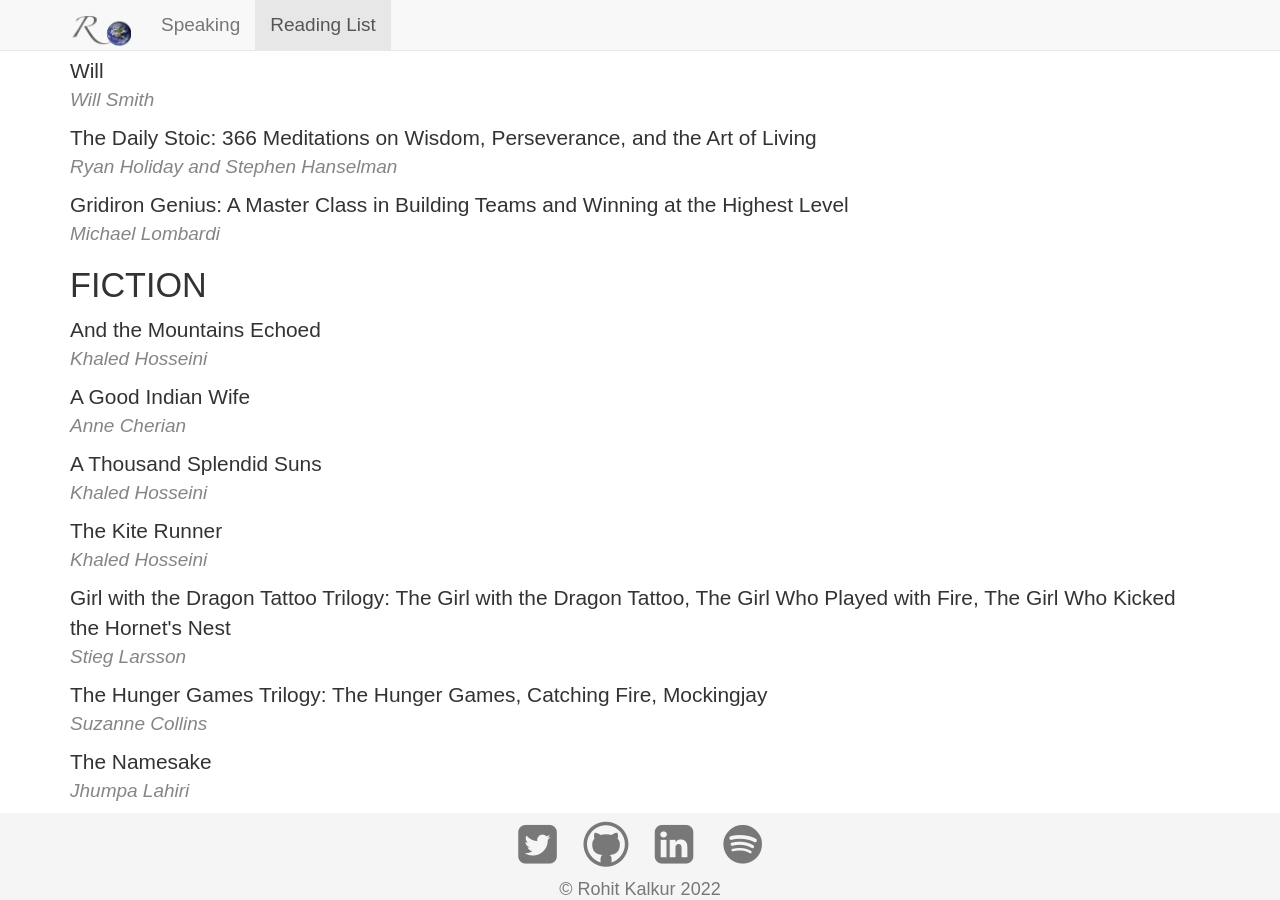
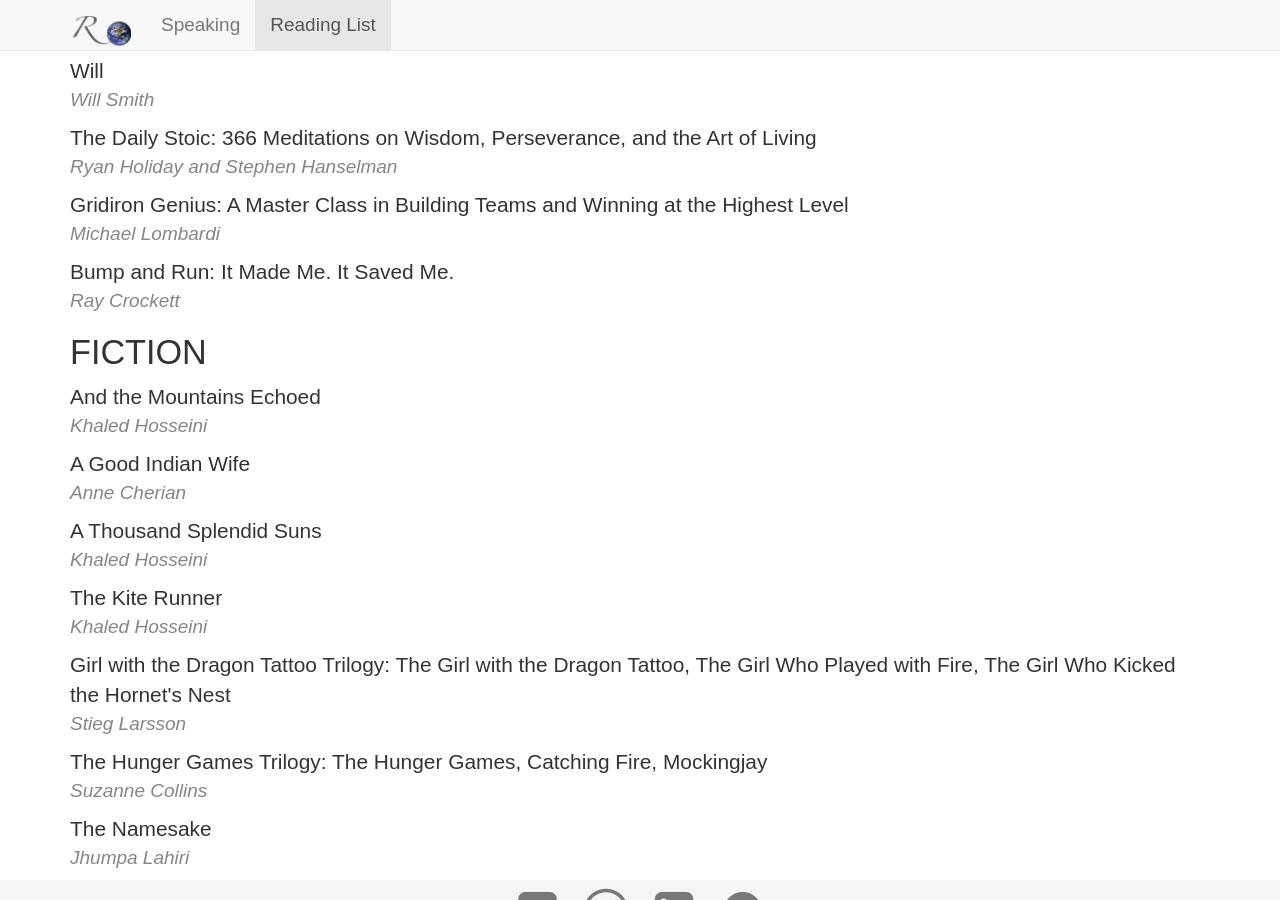
Before and after one commit to rovolution/rovolution.github.io, a Jekyll site: the page built from reading-list/index.html, in a window 1280 px wide and 900 px high, scrolled down 5906 px. Built offline with Jekyll 4.4.1, drawn with Linux system fonts in a browser that asks for light colours; nearby versions of some CDN libraries.

Commit message:
adds new book: bump and run

```diff
--- a/reading-list/index.html
+++ b/reading-list/index.html
@@ -365,6 +365,10 @@
 			<div class='book-list-title'>Gridiron Genius: A Master Class in Building Teams and Winning at the Highest Level</div>
 			<div class='book-list-author'>Michael Lombardi</div>
 		</li>
+		<li class='book-list-entry'>
+			<div class='book-list-title'>Bump and Run: It Made Me. It Saved Me.</div>
+			<div class='book-list-author'>Ray Crockett</div>
+		</li>
 	</ul>
 	<h3 class="book-list-category">FICTION</h3>
 	<ul class='book-list'>
```
